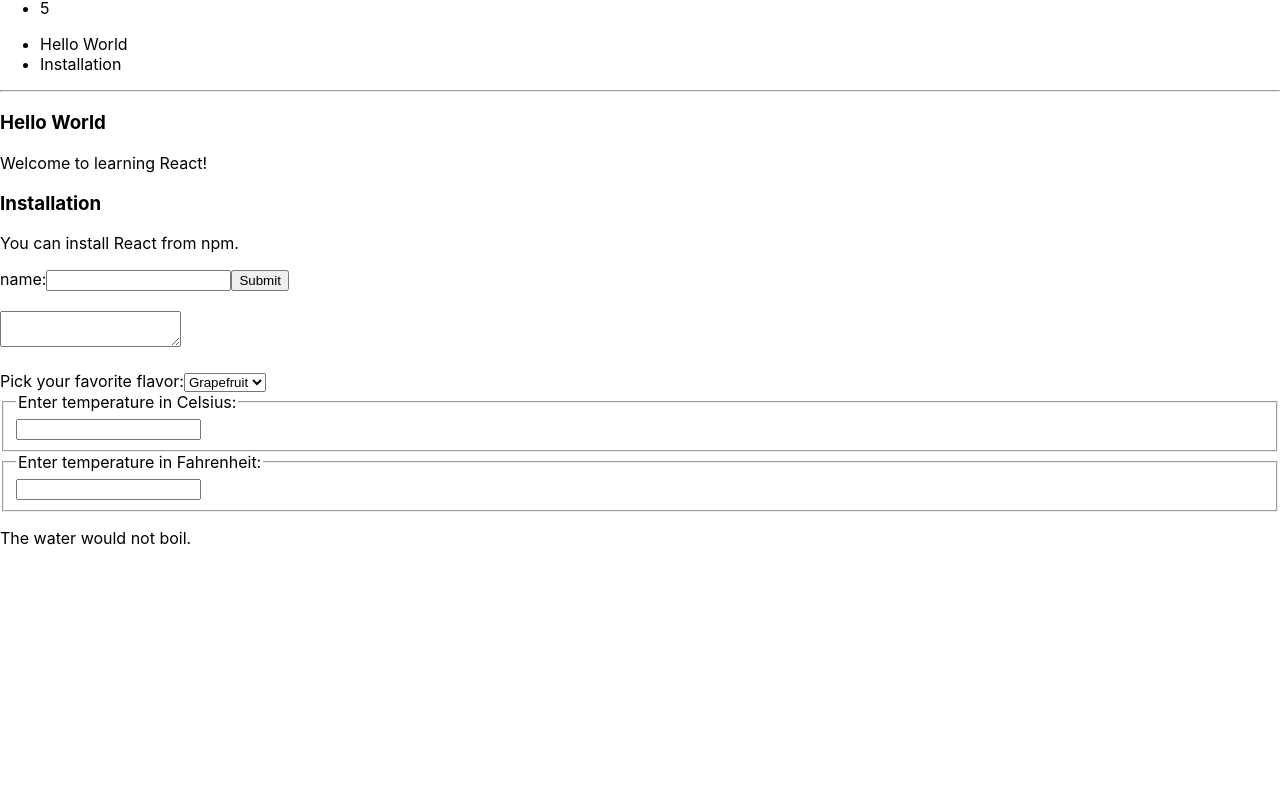
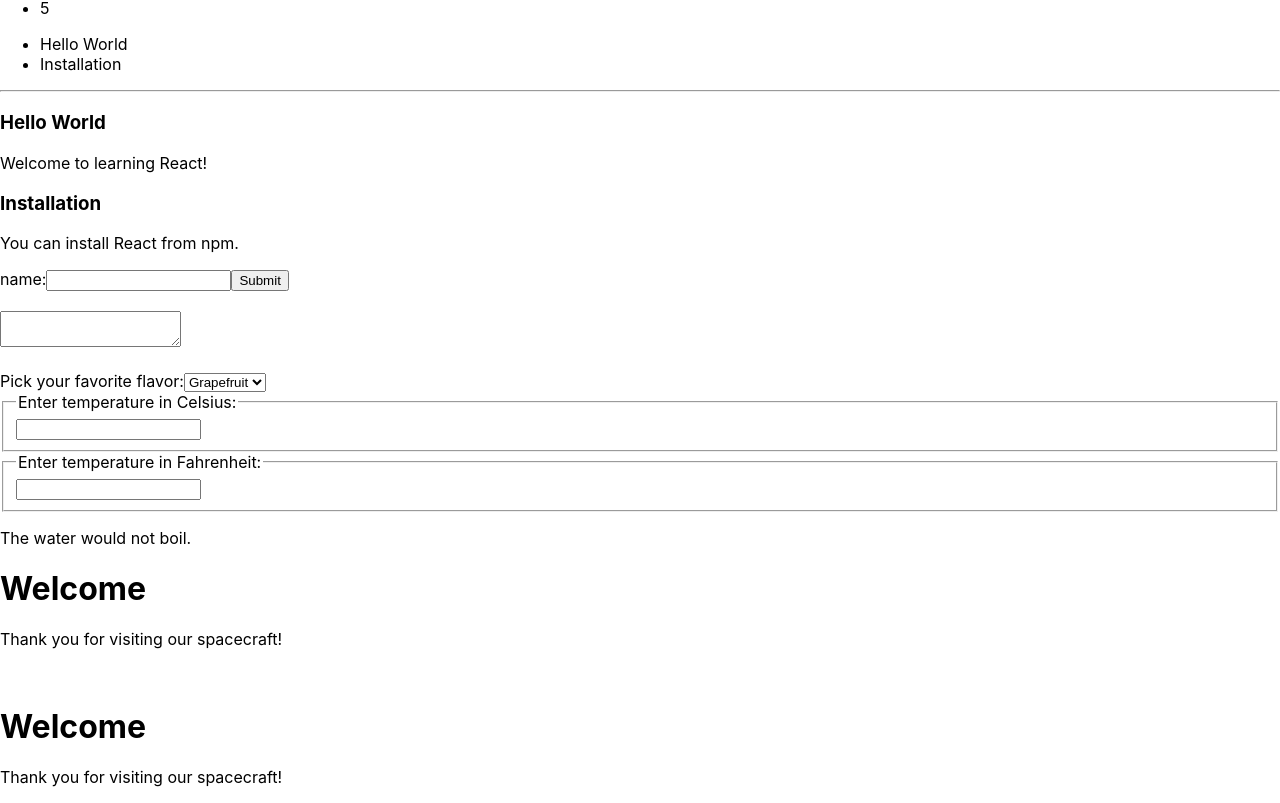
Before and after one commit to priteshRane/ReactJSDevDoc, a React (Create React App) app in the folder reactjs-devdoc/: page / in a window 1280 px wide. Shown: the part 1608-2411 px from the top of the page. Before the commit the page ends 2172 px from the top, so only its background shows below. Built offline with nearby package versions, Linux system fonts and the light colour scheme.

Commit message:
Composition vs Inheritance from documentation

```diff
--- a/reactjs-devdoc/src/App.js
+++ b/reactjs-devdoc/src/App.js
@@ -14,6 +14,7 @@ import NumberList from "./components/NumberList";
 import Blog from "./components/Blog"
 import NameForm from './components/NameForm'
 import Calculator from './components/LiftingStateUp/Calculator'
+import WelcomeDialog from './components/CompositionVsInheritance/WelcomeDialog'
 
 function App() {
   const author = {
@@ -70,6 +71,7 @@ function App() {
       <Blog posts={posts} />
       <NameForm />
       <Calculator />
+      <WelcomeDialog />
     </div>
   );
 }
--- /dev/null
+++ b/reactjs-devdoc/src/components/CompositionVsInheritance/Dialog.js
@@ -0,0 +1,13 @@
+import React from "react";
+import FancyBorder from "./FancyBorder";
+
+function Dialog(props) {
+  return (
+    <FancyBorder color="blue">
+      <h1 className="Dialog-title">{props.title}</h1>
+      <p className="Dialog-message">{props.message}</p>
+    </FancyBorder>
+  );
+}
+
+export default Dialog;
--- /dev/null
+++ b/reactjs-devdoc/src/components/CompositionVsInheritance/FancyBorder.js
@@ -0,0 +1,11 @@
+import React from "react";
+
+function FancyBorder(props) {
+  return (
+    <div className={"FancyBorder FancyBorder-" + props.color}>
+      {props.children}
+    </div>
+  );
+}
+
+export default FancyBorder;
--- /dev/null
+++ b/reactjs-devdoc/src/components/CompositionVsInheritance/WelcomeDialog.js
@@ -0,0 +1,21 @@
+import React from "react";
+import FancyBorder from "./FancyBorder";
+import Dialog from "./Dialog";
+
+function WelcomeDialog() {
+  return (
+    <div>
+      <FancyBorder color="blue">
+        <h1>Welcome</h1>
+        <p>Thank you for visiting our spacecraft!</p>
+      </FancyBorder>
+      <br />
+      <Dialog
+        title="Welcome"
+        message="Thank you for visiting our spacecraft!"
+      />
+    </div>
+  );
+}
+
+export default WelcomeDialog;
```
Also changed, not shown: reactjs-devdoc/src/components/CompositionVsInheritance/SplitPane.js (added, +8 -0 lines).
